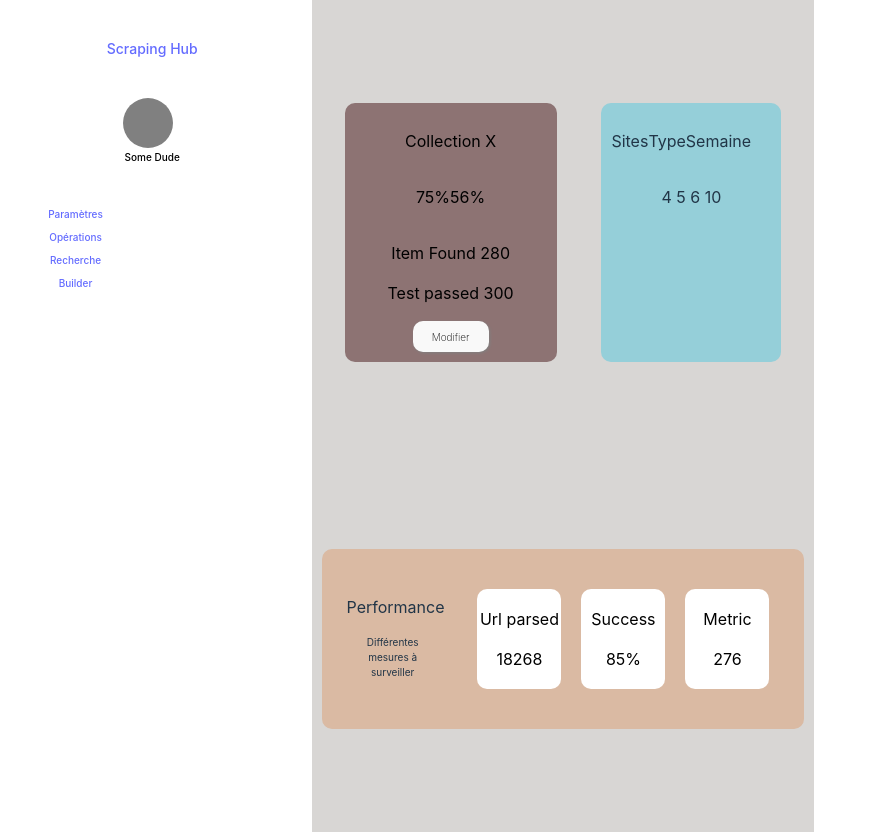
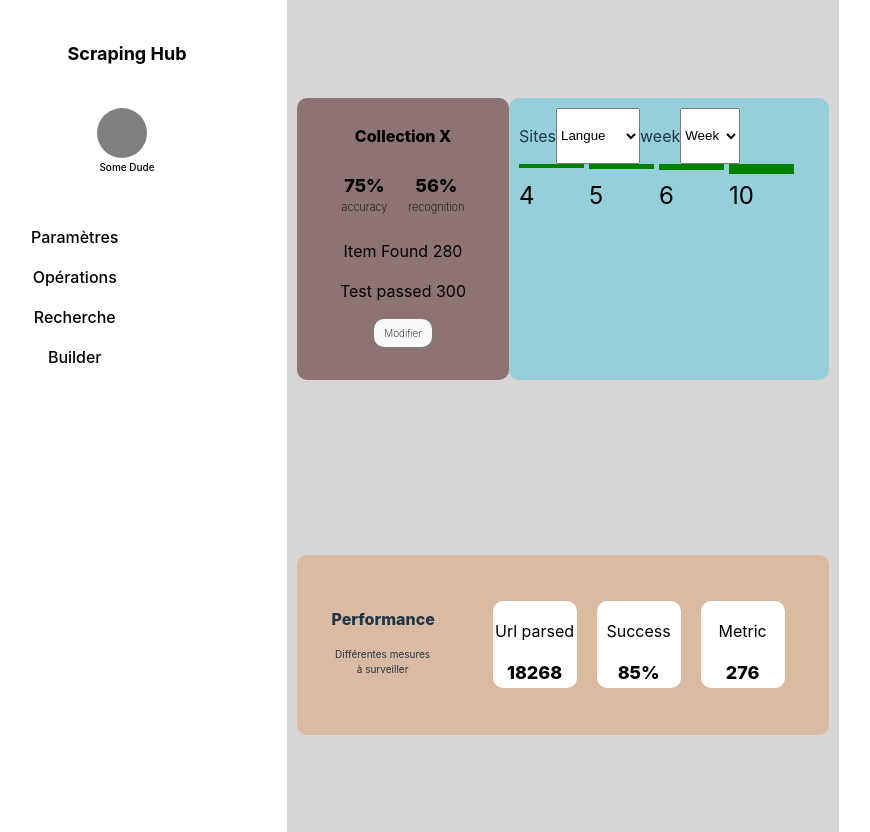
Before and after one commit to joanzafiarison/scraping, a React (Vite) app in the folder front/: page / in a window 1280 px wide. Shown: the whole page, without its empty margins (237-1107 px from the left). Built offline with nearby package versions, Linux system fonts and the light colour scheme.

Commit message:
useRef hook and D3 , dont update on change

```diff
--- a/front/package.json
+++ b/front/package.json
@@ -13,9 +13,11 @@
     "@chakra-ui/react": "^2.8.1",
     "@emotion/react": "^11.11.1",
     "@emotion/styled": "^11.11.0",
+    "d3": "^7.8.5",
     "framer-motion": "^10.16.4",
     "react": "^18.2.0",
     "react-dom": "^18.2.0",
+    "react-icons": "^4.11.0",
     "react-router-dom": "^6.16.0"
   },
   "devDependencies": {
--- a/front/src/App.css
+++ b/front/src/App.css
@@ -40,20 +40,32 @@
 }
 
 .box {
-    padding : 10px;
+    padding-top : 5rem;
     background-color: #D8D6D4;
     border-radius: 10px
 }
 
 .filter {
   list-style-type: none;
-  padding :10px;
+  padding :10px 20px;
   background-color: white;
-  color :blue;
   border-radius :10px;
+  border : 1px solid black;
   margin :10px;
   min-height:40px;
   min-width:40px;
+}
+
+.filter p {
+  font-size: 11px;
+  color :black;
+}
+
+.square {
+  background-color: green;
+  width :25px;
+  height:25px;
+  margin :auto;
 }
 
 .main_container {
@@ -70,3 +82,37 @@
   margin:1rem;
   border-radius :5px;
 }
+
+/*TYPO */
+
+.logo_title {
+  font-size: 18px;
+  color : black;
+}
+
+.nav_title {
+  font-size :16px;
+  color:black;
+  margin : 1rem;
+}
+
+.nav_title:hover {
+  background-color: #DADADA ;
+}
+
+.subtitle {
+  font-size :16px;
+  font-weight:800;
+}
+
+.metric {
+  font-size: 18px;
+  font-weight: 800;
+  margin :0px;
+}
+
+.metric_detail {
+  font-size: 11px;
+  font-weight: 200;
+  margin :0px;
+}
--- a/front/src/components/Graph.tsx
+++ b/front/src/components/Graph.tsx
@@ -1,4 +1,5 @@
-import React , {Component} from 'react';
+import React , {useState, useEffect, useRef, Component} from 'react';
+import * as d3 from "d3";
 
 
 type GraphData = {
@@ -10,18 +11,74 @@ type GraphData = {
 }
 
 function Graph({graph}  : GraphData) {
+  const [timeline, setTimeline ] =useState("week");
+  const [type, setType] = useState("lang")
+
+  const svgRef = useRef(null);
+
+  useEffect(()=> {
+    console.log("effect", graph[timeline])
+
+    if(timeline && svgRef.current ){
+
+      const svg = d3.select(svgRef.current);
+
+
+      //bind d3 data
+      const update =  svg.selectAll("rect")
+                          .data(graph[timeline])
+
+      //Display D3 data
+      update.enter()
+            .append('text')
+            .attr('x', (d, i) => i * 70)
+            .attr('y', 40)
+            .style('font-size', 24)
+            .text((d: number) => d);
+
+      //make bars
+      update.enter()
+            .append("rect")
+            .attr("x", (d, i) => i * 70)
+            .attr("y", 0)
+            .attr("width", 65)
+            .attr("height", (d, i) => d)
+            .attr("fill", "green");
+
+      //remove
+      update.exit()
+            .remove()
+
+
+    }
+
+    //drawChart(data[timeline])
+  },[timeline, svgRef.current])
+
   return (
     <div style={{backgroundColor:"#95CFD9",  borderRadius : 10, padding :10, minWidth : "10rem"}}>
         <div style={{display :"flex"}}>
             <div style={{display : "flex"}}>
                 <p>Sites</p>
-                <p>Type</p>
+                <select onChange={(e) => setType(e.target.value)}>
+                  <option value="Langue">Langue</option>
+                  <option value="Immo">Immobilier</option>
+                </select>
             </div>
-            <div>
-                <p>Semaine</p>
+            <div style={{display : "flex"}}>
+                <p>{timeline}</p>
+                <select onChange={(e) =>setTimeline(e.target.value)}>
+                  <option value="week">Week</option>
+                  <option value="month">Month</option>
+                </select>
             </div>
         </div>
-        <p>{graph.week.join(" ")}</p>
+        <svg
+            id="graph"
+            width={300}
+            height={200}
+            ref={svgRef}
+        />
 
     </div>
   )
--- a/front/src/components/Header.tsx
+++ b/front/src/components/Header.tsx
@@ -1,10 +1,10 @@
-import React from 'react'
+import React from 'react';
 import { Link } from 'react-router-dom'
 
 function Header() {
   return (
     <header>
-        <h1 style={{fontSize :14, color : "black"}}><Link to="/">Scraping Hub</Link></h1>
+        <Link to="/"><h1 className="logo_title">Scraping Hub</h1></Link>
         <div>
             <div style={{display :"flex", justifyContent:"center", margin:"2rem"}}>
                 <Link to="/profile">
@@ -18,10 +18,18 @@ function Header() {
 
             <nav style={{display :"flex", alignItems: "center", margin :"0.5rem"}}>
                 <ul style={{margin :0}}>
-                    <li style={{fontSize : 10, margin:"0.5rem"}}><Link to="/profile">Paramètres</Link></li>
-                    <li style={{fontSize : 10, margin:"0.5rem"}}><Link to="/operations">Opérations</Link></li>
-                    <li style={{fontSize : 10, margin:"0.5rem"}}><Link to="/search">Recherche</Link></li>
-                    <li style={{fontSize : 10, margin:"0.5rem"}}><Link to="/builder">Builder</Link></li>
+                    <Link to="/profile">
+                        <li className="nav_title">Paramètres</li>
+                    </Link>
+                    <Link to="/operations">
+                        <li className="nav_title">Opérations</li>
+                    </Link>
+                    <Link to="/search">
+                        <li className="nav_title">Recherche</li>
+                    </Link>
+                    <Link to="/builder">
+                        <li className="nav_title">Builder</li>
+                    </Link>
                 </ul>
             </nav>
         </div>
--- a/front/src/components/PerfCards.tsx
+++ b/front/src/components/PerfCards.tsx
@@ -13,21 +13,21 @@ function PerfCards({performance} : PerfItem) {
     <div style={{display : "flex", flexDirection:"column", justifyContent : "center", minHeight :"10rem", backgroundColor: "#DABAA3", borderRadius : 10, padding :10}}>
         <div style={{display : "flex", justifyContent : "space-around"}}>
             <div style={{width : "20%"}}>
-                <p>Performance</p>
+                <p className="subtitle">Performance</p>
                 <p style={{fontSize :10}}>Différentes mesures à surveiller</p>
             </div>
             <div style={{display :"flex", justifyContent:"space-around"}}>
                 <div style={{backgroundColor : "white", color :"black", borderRadius : 10, padding : 2, minWidth :"5rem", margin : 10}}>
                     <p>Url parsed</p>
-                    <p>{performance.url}</p>
+                    <p className="metric">{performance.url}</p>
                 </div>
                 <div style={{backgroundColor : "white", color :"black", borderRadius : 10, padding : 2 , minWidth :"5rem", margin : 10}}>
-                    <p>Success</p>
-                    <p>{performance.success}%</p>
+                    <p >Success</p>
+                    <p className="metric">{performance.success}%</p>
                 </div>
                 <div style={{backgroundColor : "white", color :"black", borderRadius : 10, padding : 2, minWidth :"5rem", margin : 10}}>
                     <p>Metric</p>
-                    <p>{performance.metric}</p>
+                    <p className="metric">{performance.metric}</p>
                 </div>
             </div>
         </div>
--- a/front/src/components/ResultCard.tsx
+++ b/front/src/components/ResultCard.tsx
@@ -13,10 +13,16 @@ type ResultItem = {
 function ResultCard( { result } : ResultItem ) {
   return (
     <div style={{backgroundColor:"#8D7373",  borderRadius : 10, padding :10, minWidth : "12rem", color : "black"}}>
-        <p>Collection X</p>
-        <div style={{display :"flex", justifyContent : "center"}}>
-            <p>{result.m1}%</p>
-            <p>{result.m2}%</p>
+        <p className="subtitle">Collection X</p>
+        <div style={{display :"flex", justifyContent : "space-around", margin :"1.5rem"}}>
+            <div>
+              <p className="metric">{result.m1}%</p>
+              <p className="metric_detail">accuracy</p>
+            </div>
+            <div>
+              <p className="metric">{result.m2}%</p>
+              <p className="metric_detail">recognition</p>
+            </div>
         </div>
         <p>Item Found {result.found}</p>
         <p>Test passed {result.passed}</p>
--- a/front/src/index.css
+++ b/front/src/index.css
@@ -1,5 +1,5 @@
 :root {
-  font-family: Inter, system-ui, Avenir, Helvetica, Arial, sans-serif;
+  font-family: "Inria Sans", Inter, system-ui, Avenir, Helvetica, Arial, sans-serif;
   line-height: 1.5;
   font-weight: 400;
 
@@ -37,11 +37,11 @@ h1 {
 button {
   border-radius: 8px;
   border: 1px solid transparent;
-  padding: 0.6em 1.2em;
-  font-size: 1em;
+  padding: 0.6em 0.8em;
+  font-size: 0.8em;
   font-weight: 500;
   font-family: inherit;
-  background-color: #1a1a1a;
+  background-color: #85B3DD;
   cursor: pointer;
   transition: border-color 0.25s;
 }
@@ -51,6 +51,10 @@ button:hover {
 button:focus,
 button:focus-visible {
   outline: 4px auto -webkit-focus-ring-color;
+}
+
+.secondary {
+  background-color: #AD4242;
 }
 
 @media (prefers-color-scheme: light) {
@@ -85,3 +89,10 @@ header {
 li {
   list-style-type : none;
 }
+
+input[type="text"] {
+  box-shadow: 1px 1px 1px #807878;
+  border :none;
+  background-color: white;
+  margin  :0.5rem;
+}
--- a/front/src/pages/Builder.tsx
+++ b/front/src/pages/Builder.tsx
@@ -2,7 +2,9 @@ import React from 'react'
 
 function Builder() {
   return (
-    <div>Builder</div>
+    <div>
+      <h2 className="subtitle">Builder</h2>
+    </div>
   )
 }
 
--- a/front/src/pages/Login.tsx
+++ b/front/src/pages/Login.tsx
@@ -2,7 +2,13 @@ import React from 'react'
 
 function Login() {
   return (
-    <div>Login</div>
+    <div>
+      <form>
+        <p><input type="text" name="email" id="email" /></p>
+        <p><input type="text" name="password" id="password" /></p>
+        <input type="submit" value="Se connecter" />
+      </form>
+    </div>
   )
 }
 
--- a/front/src/pages/Operations.tsx
+++ b/front/src/pages/Operations.tsx
@@ -4,7 +4,7 @@ function Operations() {
   return (
     <div style={{backgroundColor : "#D8D6D4"}}>
         <div>
-            <h2>Planification</h2>
+            <h2 className="subtitle">Planification</h2>
             <div>Frise</div>
             <ul style={{display :"flex"}}>
                 {[5,8,12, 14, 16, 18, 22, 0].map(el =>(
@@ -15,7 +15,7 @@ function Operations() {
             <button>Ajouter</button>
         </div>
         <div className="box" style={{backgroundColor :"#DABAA3"}}>
-            <h2> Test Personnalisé</h2>
+            <h2 className="subtitle"> Test Personnalisé</h2>
             <div style={{display : "flex"}}>
                 <form>
                     <p>Url <input type="text" name="url" id="url" /></p>
--- a/front/src/pages/Profil.tsx
+++ b/front/src/pages/Profil.tsx
@@ -5,20 +5,20 @@ function Profil() {
     <div>
       <div style={{display :"flex"}}>
           <div className="box" style={{backgroundColor : "#DABAA3"}}>
-              <h2>Générales</h2>
+              <h2 className="subtitle">Générales</h2>
               <form>
                 <p>Email<input type="text" name="" id="" /></p>
                 <p>Pseudo<input type="text" name="" id="" /></p>
                 <p>Mot de passe<input type="text" name="" id="" /></p>
-                <input type="submit" value="Modifier" />
+                <button className="secondary">Modifier</button>
               </form>
           </div>
           <div className="box" style={{backgroundColor : "#A74C62"}}>
-              <h2>Paiement</h2>
+              <h2 className="subtitle">Paiement</h2>
           </div>
       </div>
       <div className="box" style={{backgroundColor : "#628993"}}>
-            <h2>FAQ</h2>
+            <h2 className="subtitle">FAQ</h2>
       </div>
     </div>
   )
--- a/front/src/pages/Search.tsx
+++ b/front/src/pages/Search.tsx
@@ -10,7 +10,8 @@ function Search() {
         <ul style={{display:"flex"}}>
           {["marque", "reference", "produit", "categorie"].map(el =>(
             <li className="filter">
-              {el}
+              <div className="square"></div>
+              <p>{el}</p>
             </li>
           ))}
         </ul>
@@ -19,13 +20,13 @@ function Search() {
         <div>
           {[{"name": "Acer XE456"},{"name": "IMac"},{"name": "BledAir"}].map((prd) => (
             <div className="product_line">
-              <p>{prd.name}</p>
+              <p style={{margin:5}}>{prd.name}</p>
               <button>Details</button>
-              <p>X times</p>
+              <p style={{margin:5}}>X times</p>
             </div>
           ))}
         </div>
-        <button style={{alignSelf:"flex-end"}}>Exporter</button>
+        <button style={{alignSelf:"flex-end", margin:"1rem"}}>Exporter</button>
       </div>
     </div>
   )
```
Also changed, not shown: 1 other file (tests, documents, lock files or other folders).
